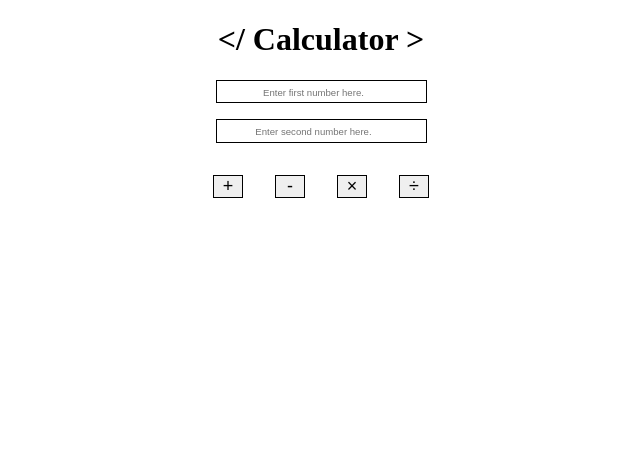
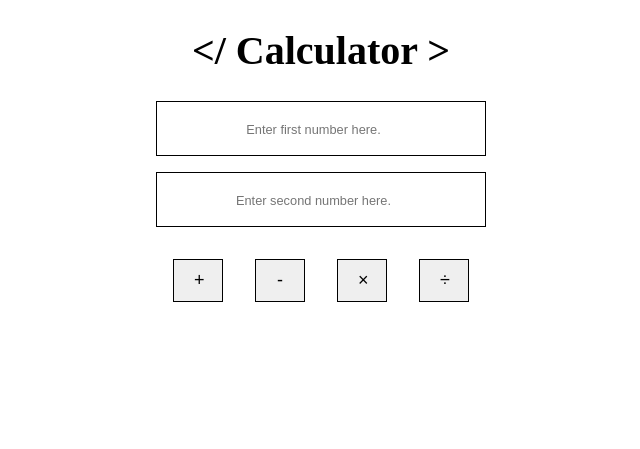
Before and after one commit to jeetech77/Build-Calculatoe-app, a plain HTML site: page index.html in a window 1280 px wide. Shown: the whole page, without its empty margins (319-959 px from the left). Drawn offline with Linux system fonts and the light colour scheme.

Commit message:
Style : Improve Visual

```diff
--- a/style.css
+++ b/style.css
@@ -4,16 +4,20 @@
 body{
     text-align: center;
 }
+h1{
+    font-size: 2.5rem;
+}
 .container input{
     display: block;
     margin: 1rem auto;
-    padding:.2rem 1rem;
+    padding:1rem 3rem;
+    font-size: large;
     outline: none;
     text-align: center;
     border: 1px solid black;
 }
 .container input::placeholder{
-    font-size: .6rem;
+    font-size: .8rem;
     text-align: center;
 }
 .button-sec{
@@ -26,15 +30,14 @@ body{
     outline: none;
     cursor: pointer;
     margin: 1rem;
-    padding: 0 .5rem;
-    width: 30px;
+    padding: 10px 20px;
+    width: 50px;
     font-size: large;
 }
 .operation-btn:hover {
     background-color: #fff;
 }
 .output-text{
-    /* background-color: #eeebeb; */
     max-width: 50%;
     height: 10vh;
     margin: 1rem auto;
```
